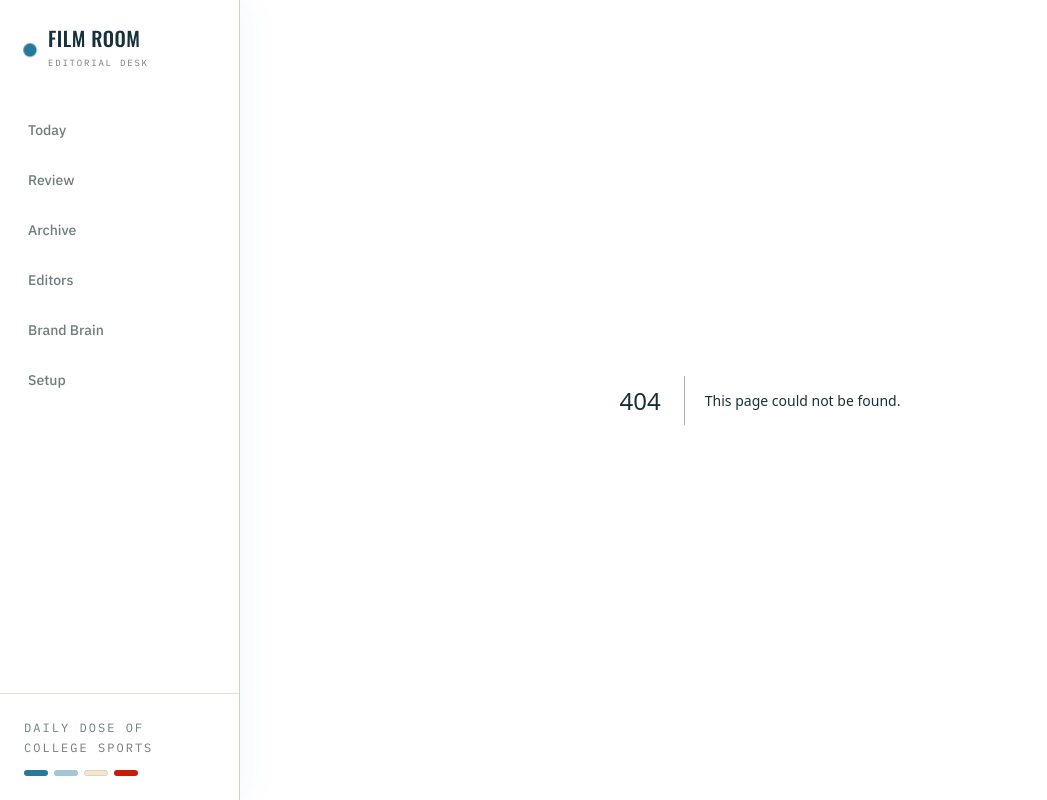
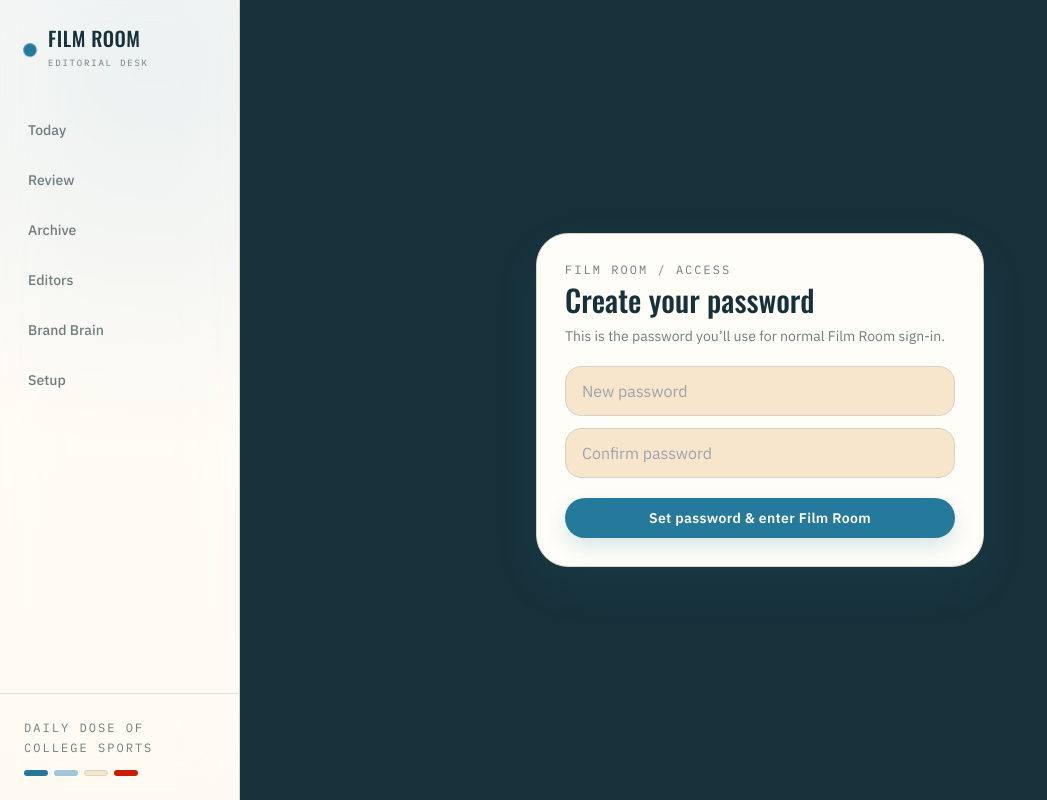
Before and after one commit to thekidd2027/thefilmroom, a Next.js app in the folder film-room/: page /set-password in a window 1280 px wide. Before the commit this address had no page. Shown: the whole page, without its empty margins (0-1047 px from the left). Built offline with nearby package versions, Linux system fonts and the light colour scheme.

Commit message:
Add password setup page for editors and resets

```diff
--- /dev/null
+++ b/film-room/app/set-password/page.tsx
@@ -0,0 +1,78 @@
+"use client";
+
+import { FormEvent, useState } from "react";
+import { useRouter } from "next/navigation";
+import { supabaseBrowser } from "@/lib/supabaseBrowser";
+
+export default function SetPasswordPage() {
+  const router = useRouter();
+  const [password, setPassword] = useState("");
+  const [confirm, setConfirm] = useState("");
+  const [busy, setBusy] = useState(false);
+  const [msg, setMsg] = useState("");
+
+  async function submit(e: FormEvent) {
+    e.preventDefault();
+    setMsg("");
+    if (password.length < 8) {
+      setMsg("Use at least 8 characters.");
+      return;
+    }
+    if (password !== confirm) {
+      setMsg("Passwords do not match.");
+      return;
+    }
+
+    setBusy(true);
+    const supabase = supabaseBrowser();
+    const { error } = await supabase.auth.updateUser({ password });
+    if (error) {
+      setMsg(error.message);
+      setBusy(false);
+      return;
+    }
+
+    router.replace("/today");
+    router.refresh();
+  }
+
+  return (
+    <div className="min-h-screen grid place-items-center bg-ink p-6">
+      <form onSubmit={submit} className="panel p-7 w-full max-w-md space-y-5">
+        <div>
+          <div className="label-eyebrow">FILM ROOM / ACCESS</div>
+          <h1 className="font-display text-3xl mt-1">Create your password</h1>
+          <p className="text-sm text-dim mt-2">This is the password you’ll use for normal Film Room sign-in.</p>
+        </div>
+
+        <div className="space-y-3">
+          <input
+            type="password"
+            required
+            minLength={8}
+            autoComplete="new-password"
+            value={password}
+            onChange={(e) => setPassword(e.target.value)}
+            placeholder="New password"
+            className="w-full bg-bay2 border border-rule rounded-2xl px-4 py-3"
+          />
+          <input
+            type="password"
+            required
+            minLength={8}
+            autoComplete="new-password"
+            value={confirm}
+            onChange={(e) => setConfirm(e.target.value)}
+            placeholder="Confirm password"
+            className="w-full bg-bay2 border border-rule rounded-2xl px-4 py-3"
+          />
+        </div>
+
+        <button disabled={busy} className="btn-primary w-full disabled:opacity-50">
+          {busy ? "Saving…" : "Set password & enter Film Room"}
+        </button>
+        {msg && <p className="text-sm text-dim text-center">{msg}</p>}
+      </form>
+    </div>
+  );
+}
```
